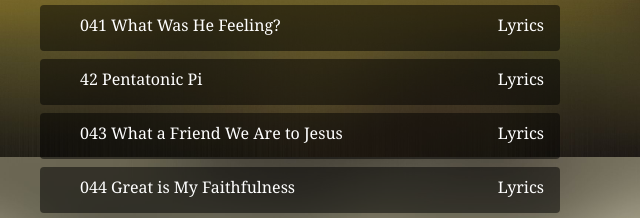
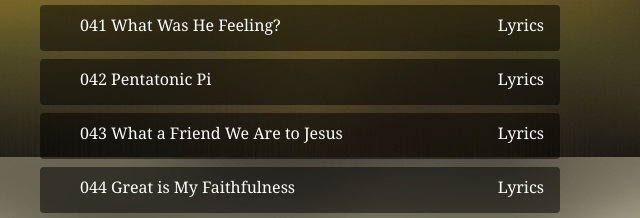
Before and after one commit to sethcalebweeks/candlestandmusic.com, an Astro site: page /2025-songs in a window 1280 px wide. Shown: the part 2243-2461 px from the top of the page, 640-1280 px from the left. Built offline with nearby package versions, Linux system fonts and the light colour scheme; Astro itself is replaced by a stand-in of ours.

Commit message:
Update 2025-042.md

```diff
--- a/src/content/2025-songs/2025-042.md
+++ b/src/content/2025-songs/2025-042.md
@@ -1,5 +1,5 @@
 ---
-title: 42 Pentatonic Pi
+title: 042 Pentatonic Pi
 ---
 
 Happy pi day!
```
